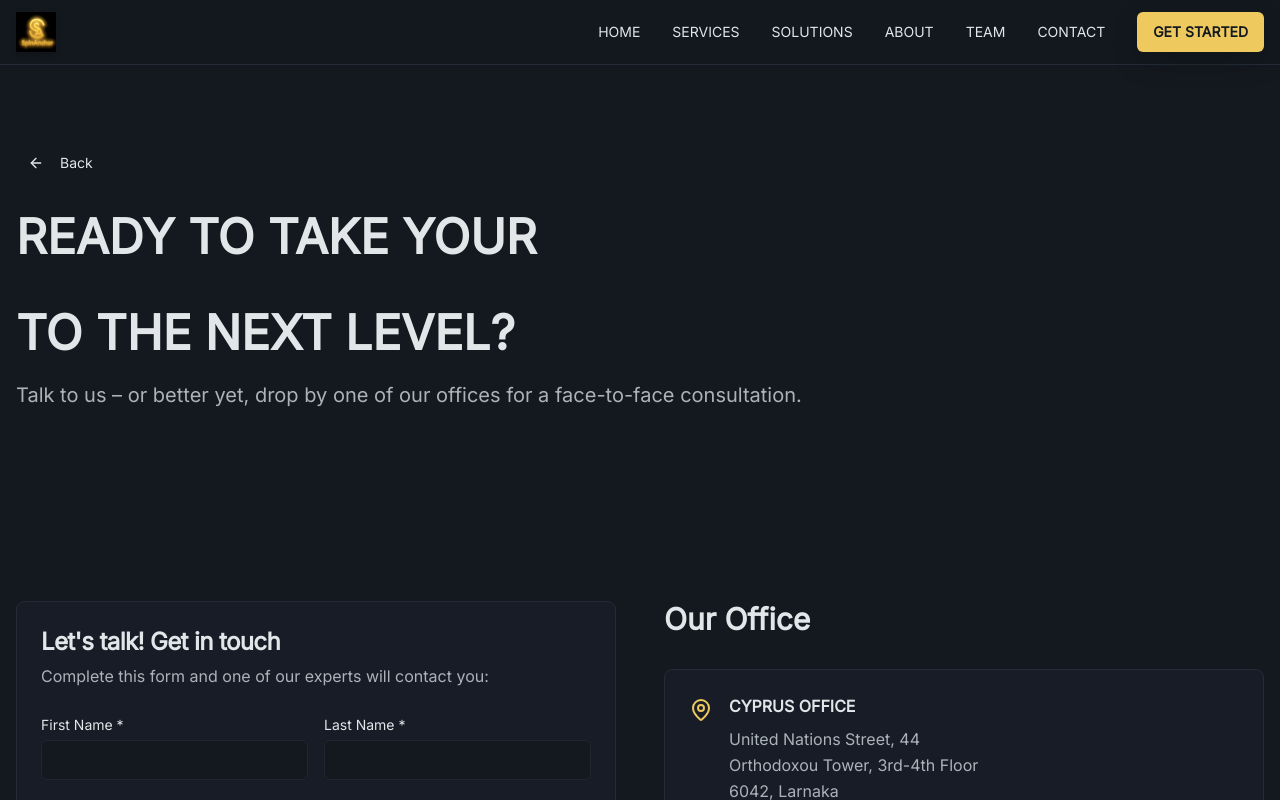
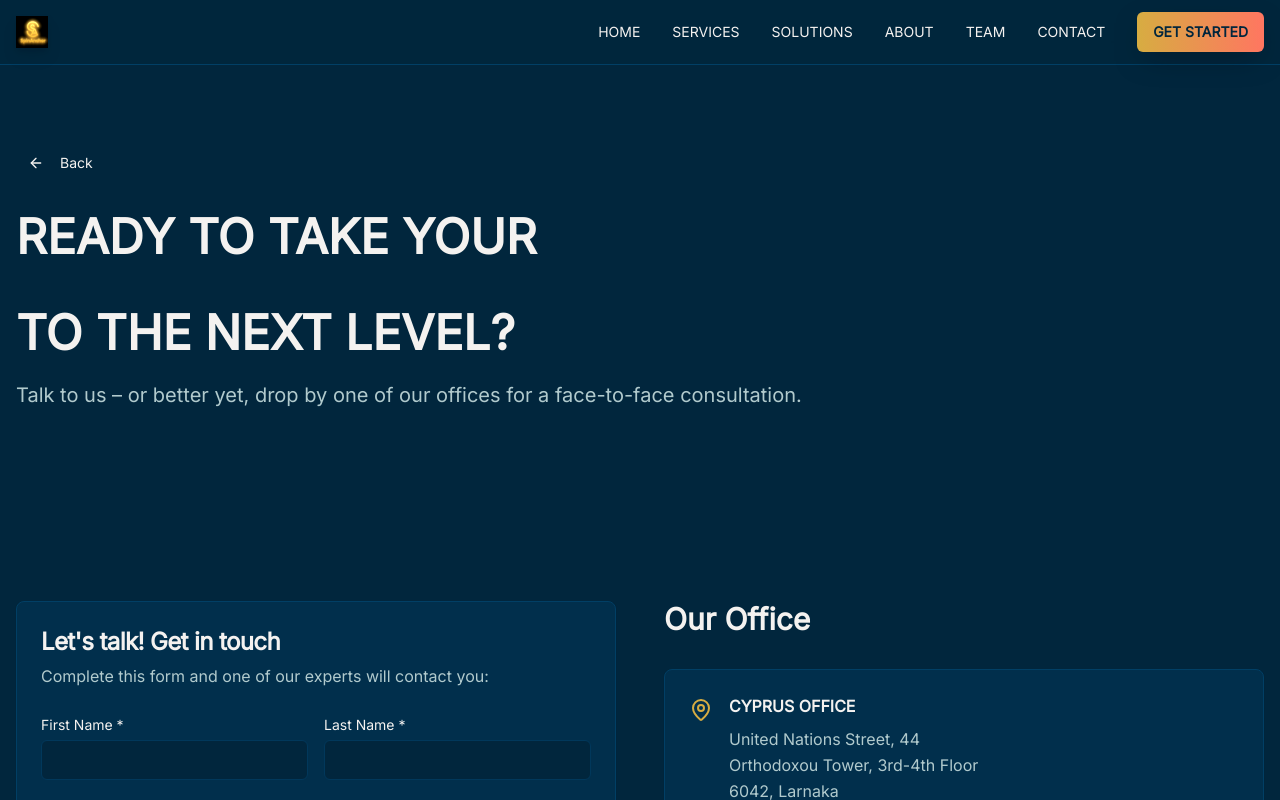
Before and after one commit to nlarcou/spinanchor, a React (Vite) app: page /contact in a window 1280 px wide. Shown: the top 800 px of the page. Built offline with nearby package versions, Linux system fonts and the light colour scheme.

Commit message:
Refine logo and colors
Adjusted logo size and applied the provided color palette for a more cohesive design.

```diff
--- a/src/components/ui/navigation.tsx
+++ b/src/components/ui/navigation.tsx
@@ -23,7 +23,7 @@ const Navigation = () => {
             <img
               src="/lovable-uploads/logo-transparent.png"
               alt="SpinAnchor"
-              className="h-10 w-auto drop-shadow-md filter brightness-110 contrast-110"
+              className="h-8 w-auto brightness-125 contrast-110 drop-shadow-lg hover:brightness-150 transition-all duration-300"
             />
           </div>
 
@@ -39,7 +39,7 @@ const Navigation = () => {
               </a>
             ))}
             <Button
-              className="bg-gradient-to-r from-corporate-gold to-warm-coral hover:from-corporate-gold/90 hover:to-warm-coral/90 text-background font-semibold shadow-elegant"
+              className="bg-gradient-to-r from-chip-gold to-warm-coral hover:from-chip-gold/90 hover:to-warm-coral/90 text-deep-navy font-semibold shadow-elegant"
               onClick={() => window.location.href = '/contact'}
             >
               GET STARTED
@@ -73,7 +73,7 @@ const Navigation = () => {
                 </a>
               ))}
               <Button
-                className="bg-gradient-to-r from-corporate-gold to-warm-coral hover:from-corporate-gold/90 hover:to-warm-coral/90 text-background font-semibold shadow-elegant mx-2 mt-2"
+                className="bg-gradient-to-r from-chip-gold to-warm-coral hover:from-chip-gold/90 hover:to-warm-coral/90 text-deep-navy font-semibold shadow-elegant mx-2 mt-2"
                 onClick={() => window.location.href = '/contact'}
               >
                 GET STARTED
--- a/src/index.css
+++ b/src/index.css
@@ -8,48 +8,48 @@ All colors MUST be HSL.
 
 @layer base {
   :root {
-    /* Sophisticated Dark Corporate Colors with Brand Palette */
-    --background: 220 20% 10%;
-    --foreground: 210 15% 90%;
+    /* SpinAnchor Brand Color Palette with Dark Corporate Theme */
+    --background: 203 98% 12%;  /* Deep Navy base */
+    --foreground: 33 16% 95%;   /* Light text */
 
-    --card: 220 25% 12%;
-    --card-foreground: 210 15% 90%;
+    --card: 203 98% 15%;
+    --card-foreground: 33 16% 95%;
 
-    --popover: 220 25% 12%;
-    --popover-foreground: 210 15% 90%;
+    --popover: 203 98% 15%;
+    --popover-foreground: 33 16% 95%;
 
-    --primary: 45 80% 65%;
-    --primary-foreground: 220 20% 10%;
+    --primary: 43 65% 55%;      /* Chip Gold */
+    --primary-foreground: 203 98% 12%;
 
-    --secondary: 220 20% 15%;
-    --secondary-foreground: 210 15% 90%;
+    --secondary: 187 100% 32%;   /* Vibrant Teal */
+    --secondary-foreground: 203 98% 12%;
 
-    --muted: 220 20% 15%;
-    --muted-foreground: 210 10% 70%;
+    --muted: 203 98% 18%;
+    --muted-foreground: 187 22% 75%;
 
-    --accent: 14 85% 65%;
-    --accent-foreground: 220 20% 10%;
+    --accent: 8 100% 69%;       /* Warm Coral */
+    --accent-foreground: 203 98% 12%;
 
     --destructive: 0 84.2% 60.2%;
     --destructive-foreground: 0 0% 98%;
 
-    --border: 220 20% 18%;
-    --input: 220 20% 16%;
-    --ring: 45 80% 65%;
+    --border: 203 98% 20%;
+    --input: 203 98% 18%;
+    --ring: 43 65% 55%;
 
-    /* Enhanced Corporate Brand Colors */
-    --deep-navy: 220 35% 12%;
-    --professional-blue: 220 30% 20%;
-    --corporate-gold: 45 80% 65%;
-    --warm-coral: 14 85% 65%;
-    --professional-navy: 220 35% 12%;
-    --accent-warm: 14 70% 58%;
+    /* Brand Colors - Exact Palette */
+    --deep-navy: 203 98% 12%;    /* #01263C */
+    --vibrant-teal: 187 100% 32%; /* #00A8B5 */
+    --chip-gold: 43 65% 55%;     /* #D9A441 */
+    --light-aqua: 190 82% 75%;   /* #8EE3EF */
+    --warm-coral: 8 100% 69%;    /* #FF6F5E */
+    --neutral-sand: 33 16% 95%;  /* #F6F4F1 */
 
-    /* Sophisticated Gradients */
-    --gradient-primary: linear-gradient(135deg, hsl(var(--deep-navy)), hsl(var(--professional-blue)));
-    --gradient-hero: linear-gradient(135deg, hsl(220 40% 8%) 0%, hsl(220 35% 12%) 50%, hsl(14 20% 15%) 100%);
-    --gradient-accent: linear-gradient(135deg, hsl(var(--corporate-gold)), hsl(var(--warm-coral)));
-    --gradient-subtle: linear-gradient(135deg, hsl(var(--deep-navy)), hsl(var(--accent-warm)));
+    /* Brand Gradients */
+    --gradient-primary: linear-gradient(135deg, hsl(var(--deep-navy)), hsl(var(--vibrant-teal)));
+    --gradient-hero: linear-gradient(135deg, hsl(203 98% 8%) 0%, hsl(187 50% 15%) 50%, hsl(203 98% 18%) 100%);
+    --gradient-accent: linear-gradient(135deg, hsl(var(--chip-gold)), hsl(var(--warm-coral)));
+    --gradient-subtle: linear-gradient(135deg, hsl(var(--vibrant-teal)), hsl(var(--light-aqua)));
 
     /* Shadows */
     --shadow-elegant: 0 10px 30px -10px hsl(220 30% 5% / 0.5);
```
